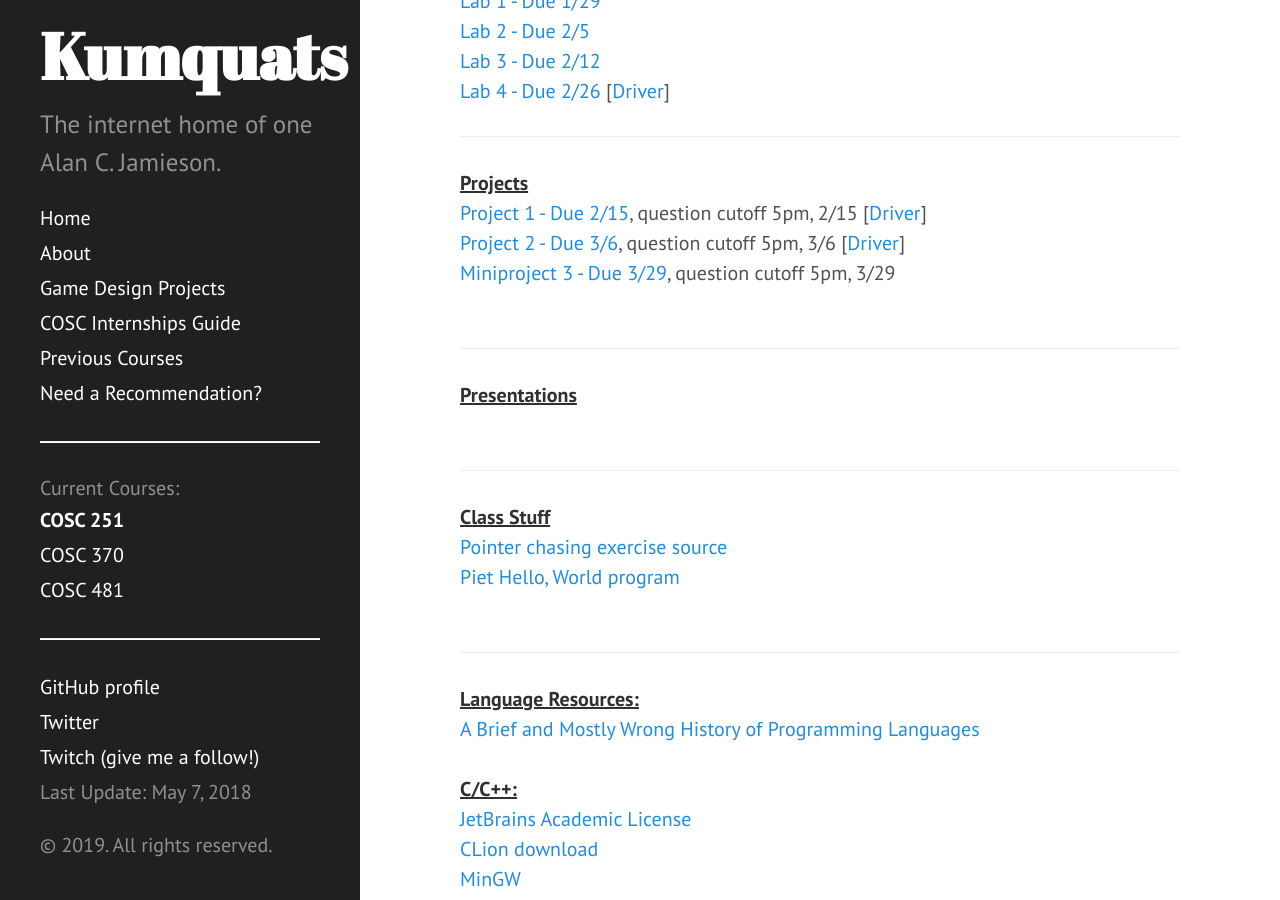
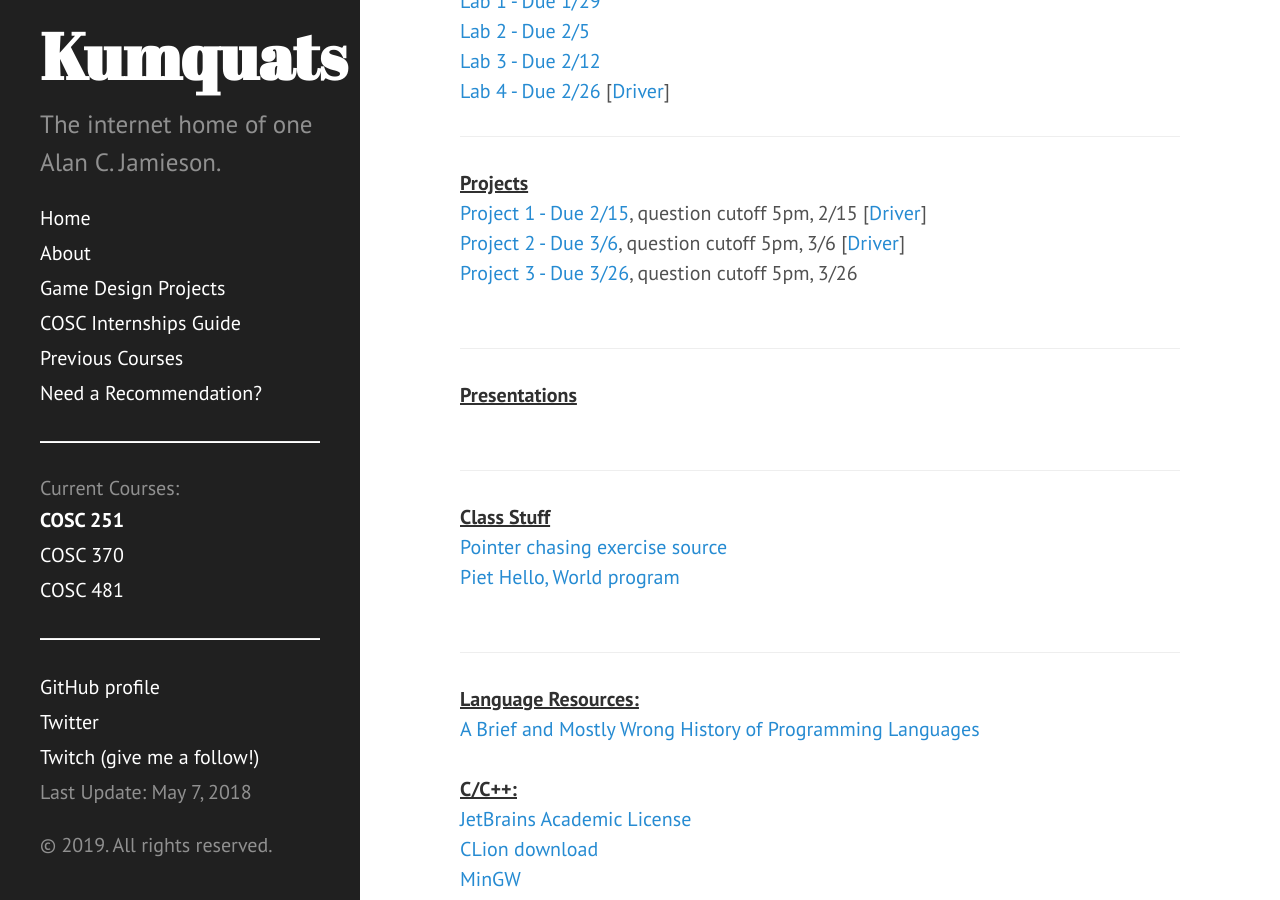
Before and after one commit to ripark/ripark.github.io, a Jekyll site: the page built from s19/cosc251.html, in a window 1280 px wide and 900 px high, scrolled down 626 px. Built offline with Jekyll 4.4.1, drawn with Linux system fonts in a browser that asks for light colours; Markdown is read by kramdown in place of the engine named in the settings.

Commit message:
251 update

```diff
--- a/s19/cosc251.html
+++ b/s19/cosc251.html
@@ -43,7 +43,7 @@ TAs are allowed to call off their hours if no one shows up in the first half.
 <br>
 <a href="http://ripark.github.io/s19/COSC251Proj2.pdf">Project 2 - Due 3/6</a>, question cutoff 5pm, 3/6 [<a href="http://ripark.github.io/s19/Proj2Driver.py">Driver</a>]
 <br>
-<a href="http://ripark.github.io/s19/COSC251Proj3.pdf">Miniproject 3 - Due 3/29</a>, question cutoff 5pm, 3/29
+<a href="http://ripark.github.io/s19/COSC251Proj3.pdf">Project 3 - Due 3/26</a>, question cutoff 5pm, 3/26
 <br>
 <br>
 <hr>
```
Also changed, not shown: 1 other file.
